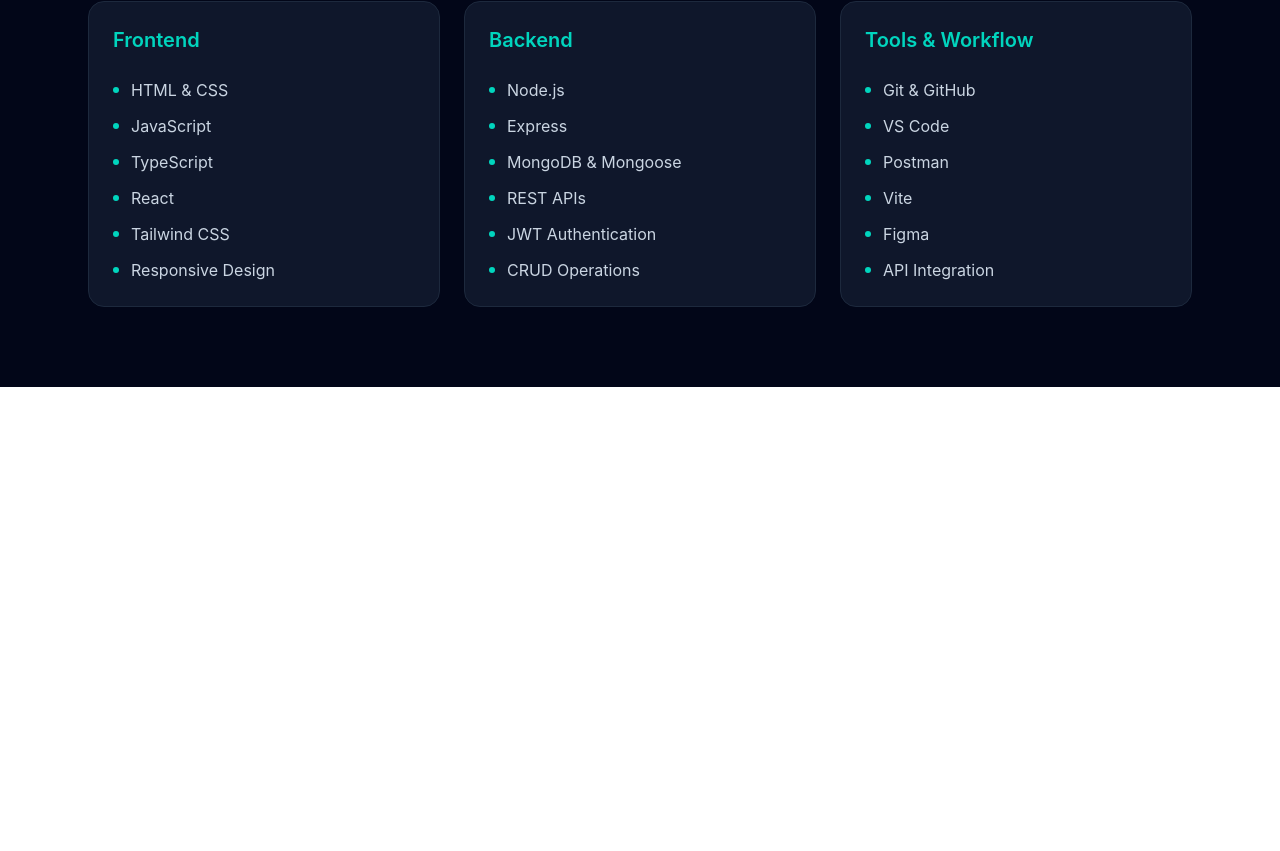
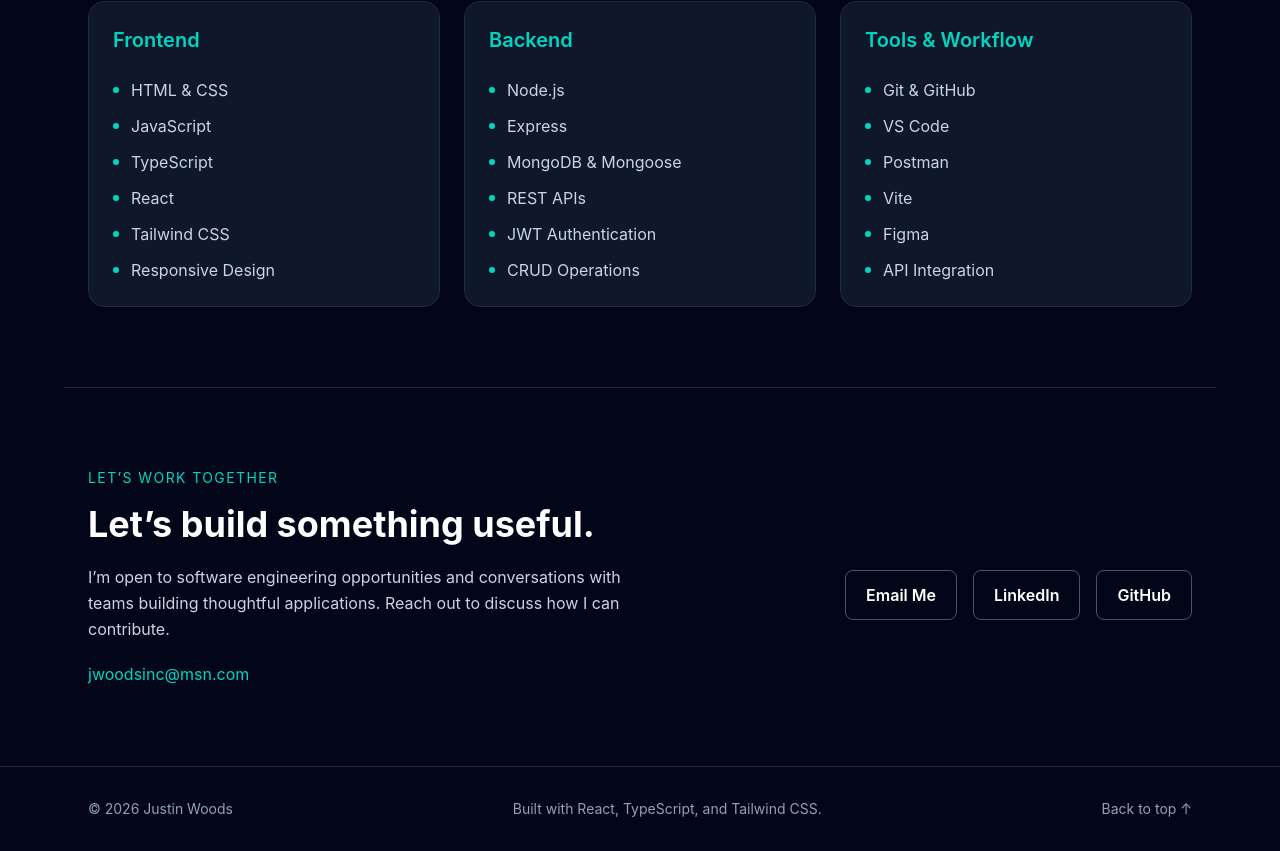
Before and after one commit to Fiyahblaze/Justin-Woods-Developer-Portfolio, a React (Vite) app in the folder frontend/: page / in a window 1280 px wide. Shown: the part 2384-3235 px from the top of the page. Before the commit the page ends 2771 px from the top, so only its background shows below. Built offline with nearby package versions, Linux system fonts and the light colour scheme.

Commit message:
feat: add contact links and portfolio footer

```diff
--- a/frontend/src/App.tsx
+++ b/frontend/src/App.tsx
@@ -3,6 +3,10 @@
 import Projects from './components/sections/Projects'
 import About from './components/sections/About'
 import Skills from './components/sections/Skills'
+import Contact from './components/sections/Contact'
+import Footer from './components/layout/Footer'
+
+
 
 
 function App() {
@@ -15,7 +19,9 @@
         <Projects />
         <About />
         <Skills />
+        <Contact />
       </main>
+      <Footer />
     </div>
   )
 }
--- a/frontend/src/components/layout/Footer.tsx
+++ b/frontend/src/components/layout/Footer.tsx
@@ -0,0 +1,22 @@
+function Footer() {
+  return (
+    <footer className="border-t border-slate-800">
+      <div className="mx-auto flex max-w-6xl flex-col items-center justify-between gap-4 px-6 py-8 text-sm text-slate-400 sm:flex-row">
+        <p>
+          © {new Date().getFullYear()} Justin Woods
+        </p>
+
+        <p>Built with React, TypeScript, and Tailwind CSS.</p>
+
+        <a
+          href="#home"
+          className="transition-colors hover:text-teal-400"
+        >
+          Back to top ↑
+        </a>
+      </div>
+    </footer>
+  )
+}
+
+export default Footer
--- a/frontend/src/components/sections/Contact.tsx
+++ b/frontend/src/components/sections/Contact.tsx
@@ -0,0 +1,71 @@
+const contactLinks = [
+  {
+    label: 'Email Me',
+    href: 'mailto:jwoodsinc@msn.com',
+    external: false,
+  },
+  {
+    label: 'LinkedIn',
+    href: 'https://www.linkedin.com/in/justin-gj-woods/',
+    external: true,
+  },
+  {
+    label: 'GitHub',
+    href: 'https://github.com/Fiyahblaze',
+    external: true,
+  },
+]
+
+function Contact() {
+  return (
+    <section
+      id="contact"
+      aria-labelledby="contact-heading"
+      className="mx-auto max-w-6xl border-t border-slate-800 px-6 py-20"
+    >
+      <p className="text-sm uppercase tracking-widest text-teal-400">
+        Let’s work together
+      </p>
+
+      <div className="mt-4 grid items-center gap-8 lg:grid-cols-2">
+        <div>
+          <h2
+            id="contact-heading"
+            className="text-3xl font-bold sm:text-4xl"
+          >
+            Let’s build something useful.
+          </h2>
+
+          <p className="mt-5 max-w-xl leading-relaxed text-slate-300">
+            I’m open to software engineering opportunities and conversations
+            with teams building thoughtful applications. Reach out to discuss
+            how I can contribute.
+          </p>
+
+          <a
+            href="mailto:jwoodsinc@msn.com"
+            className="mt-5 inline-block break-all text-teal-400 underline-offset-4 hover:underline"
+          >
+            jwoodsinc@msn.com
+          </a>
+        </div>
+
+        <div className="flex flex-wrap gap-4 lg:justify-end">
+          {contactLinks.map((link) => (
+            <a
+              key={link.label}
+              href={link.href}
+              target={link.external ? '_blank' : undefined}
+              rel={link.external ? 'noopener noreferrer' : undefined}
+              className="rounded-lg border border-slate-600 px-5 py-3 font-semibold transition-colors hover:border-teal-400 hover:text-teal-400"
+            >
+              {link.label}
+            </a>
+          ))}
+        </div>
+      </div>
+    </section>
+  )
+}
+
+export default Contact
```
